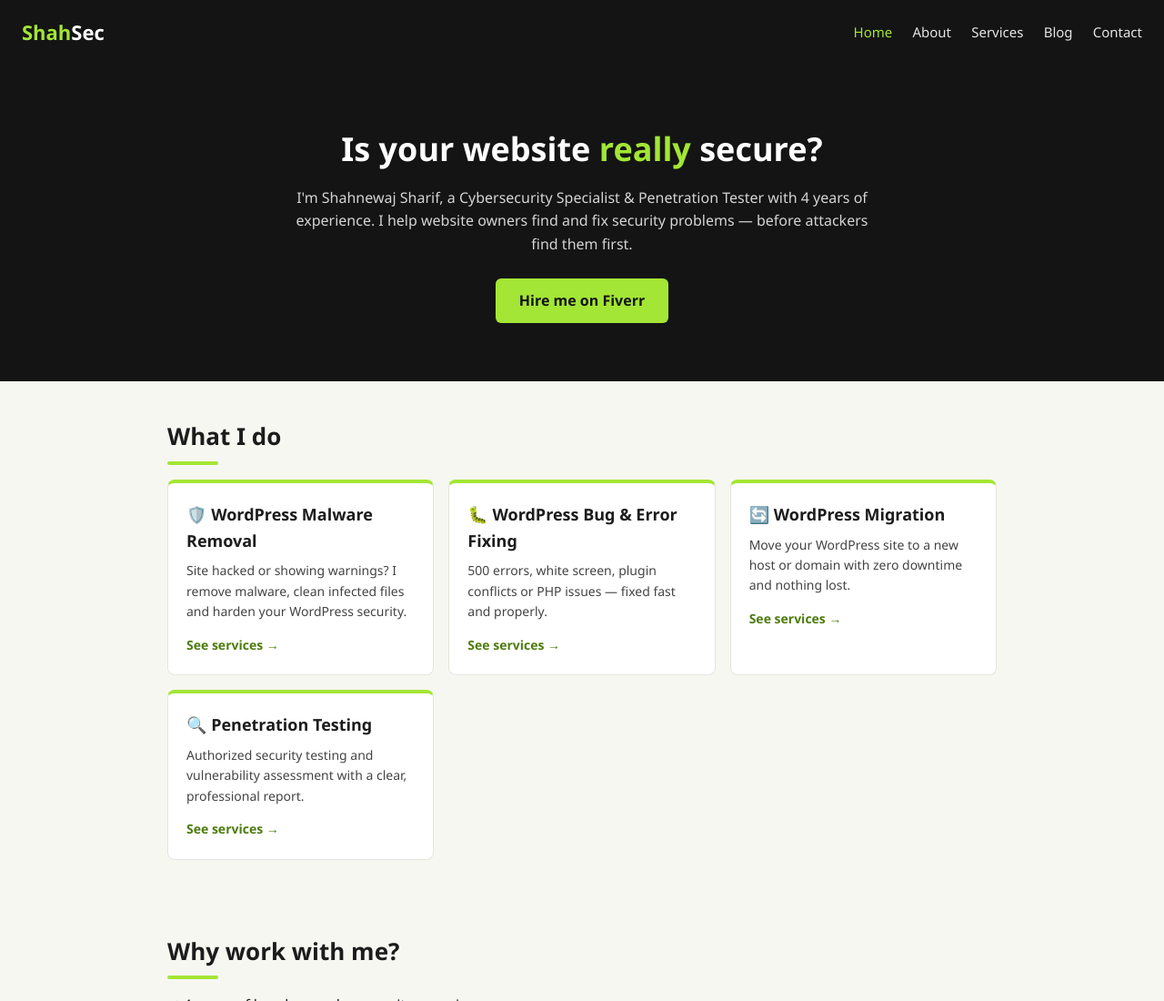
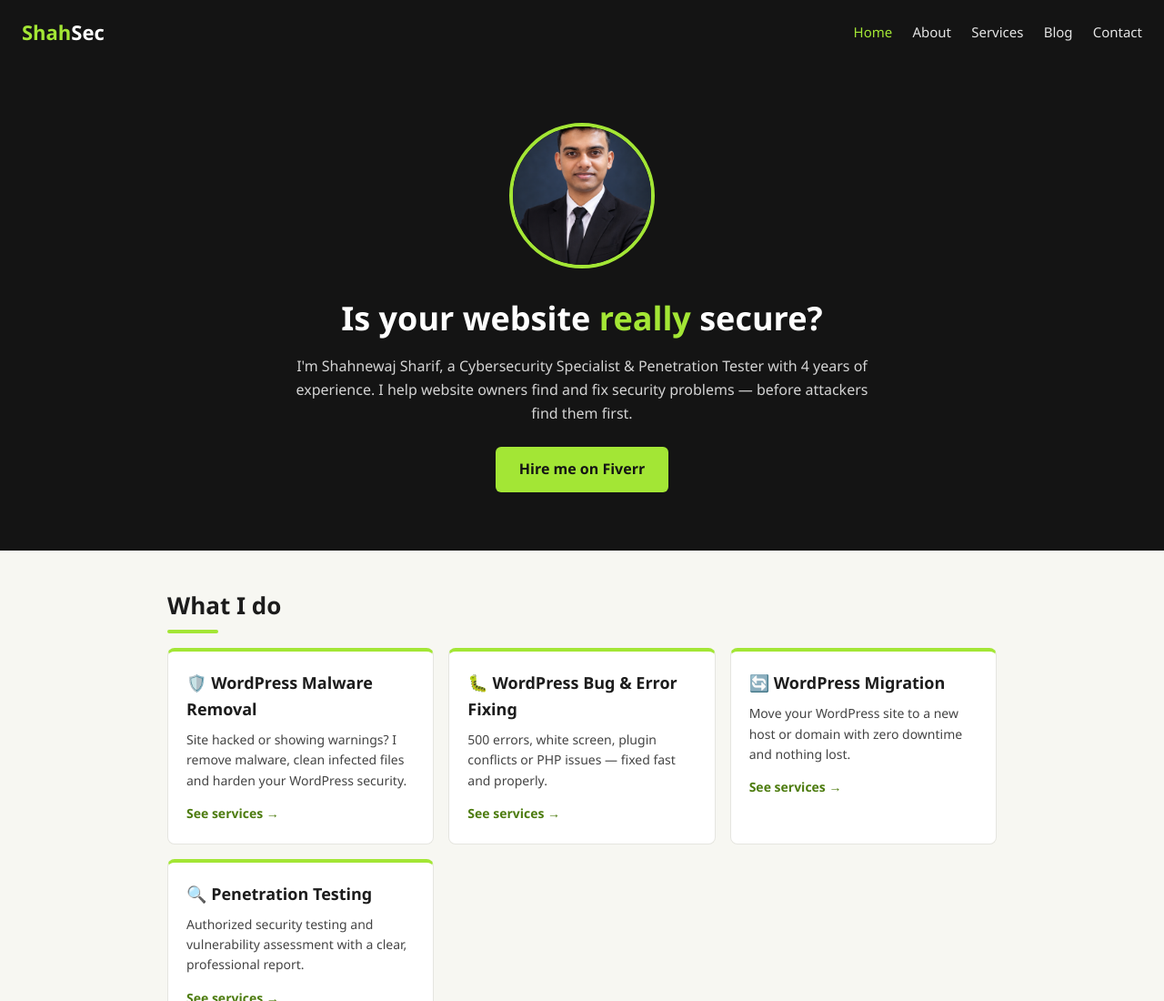
Before and after one commit to shahsec/shahsec.github.io, a plain HTML site: page index.html in a window 1280 px wide. Shown: the top 1100 px of the page at 91% size. Drawn offline with Linux system fonts and the light colour scheme.

Commit message:
Update index.html

```diff
--- a/index.html
+++ b/index.html
@@ -20,6 +20,7 @@
 </header>
 
 <section class="hero">
+<img src="profile.png" alt="Shahnewaj Sharif" class="profile-pic">
   <h1>Is your website <em>really</em> secure?</h1>
   <p>I'm Shahnewaj Sharif, a Cybersecurity Specialist &amp; Penetration Tester with 4 years of experience. I help website owners find and fix security problems — before attackers find them first.</p>
   <a class="btn" href="https://www.fiverr.com/shahcyber">Hire me on Fiverr</a>
```
